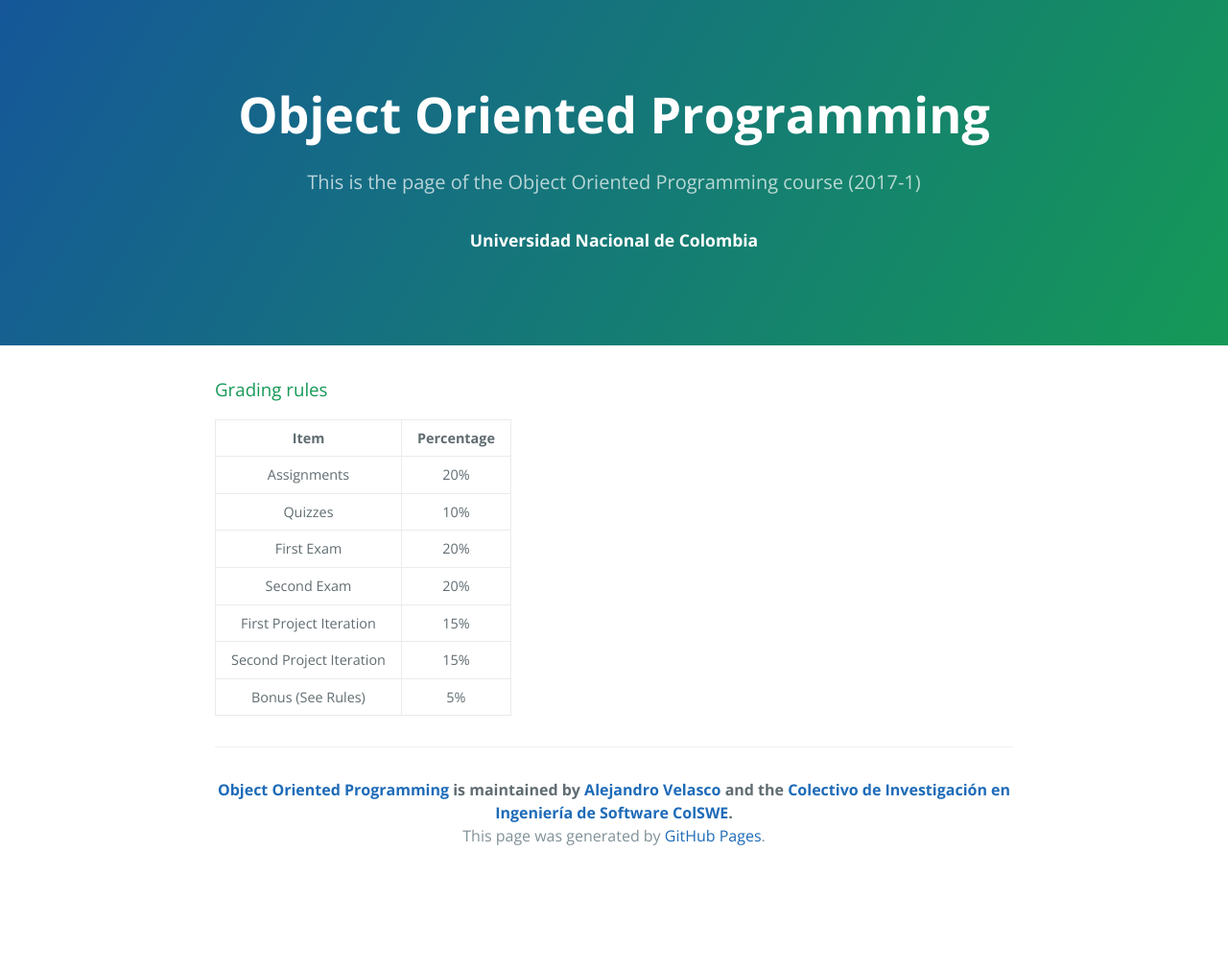
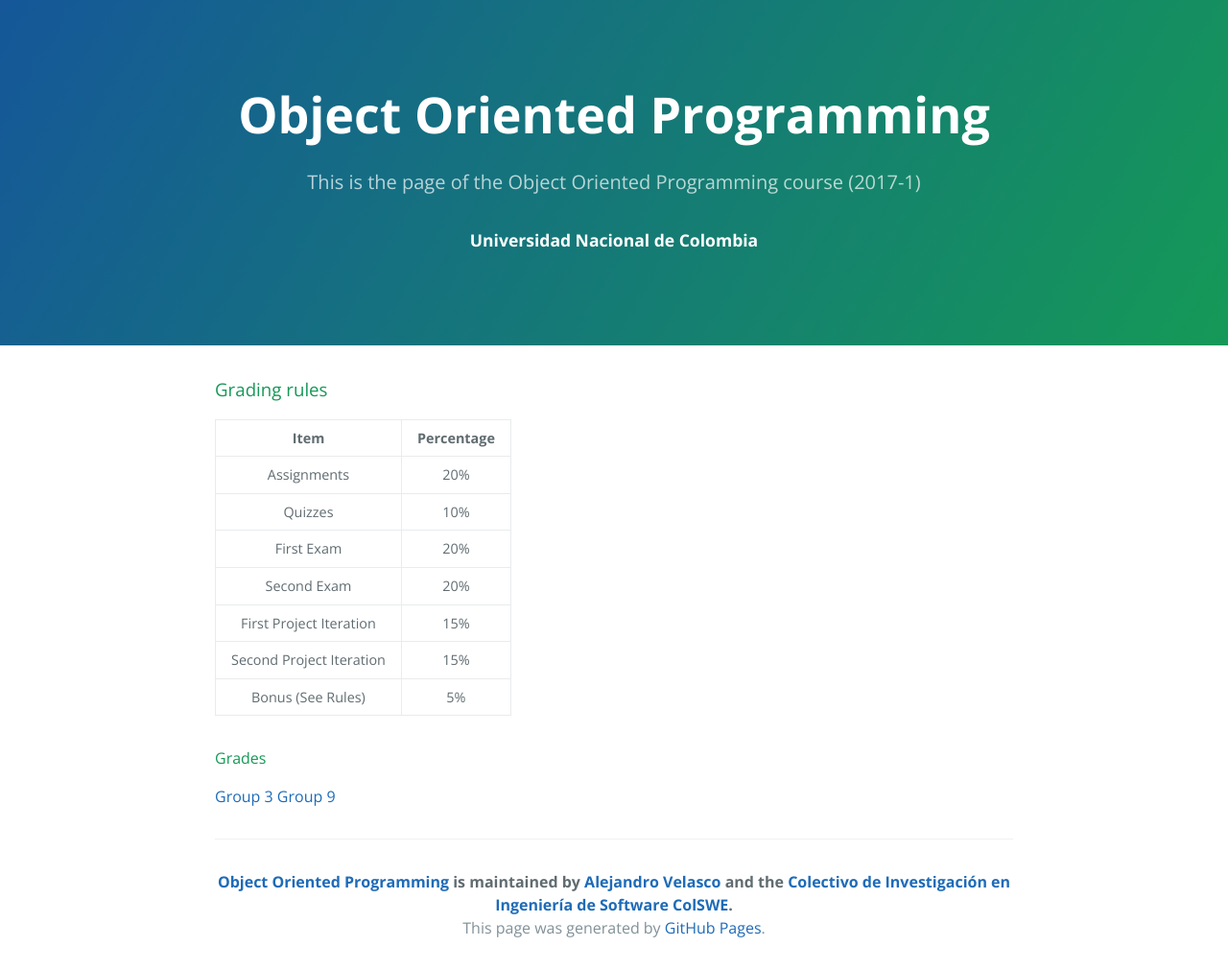
Before and after one commit to oopunal/oopunal.github.io, a Jekyll site: the page built from _posts/2017-01-7-grades.markdown, in a window 1280 px wide. Shown: the whole page at 96% size. Built offline with Jekyll 4.4.1, drawn with Linux system fonts in a browser that asks for light colours; before the commit the page ends 915 px from its top, so only the background shows below that.

Commit message:
uploaded links to grade resources

```diff
--- a/_posts/2017-01-7-grades.markdown
+++ b/_posts/2017-01-7-grades.markdown
@@ -16,3 +16,8 @@ categories: main
 |First Project Iteration|15%|
 |Second Project Iteration|15%|
 |Bonus (See Rules)|5%|
+
+#### Grades
+
+[Group 3](https://docs.google.com/spreadsheets/d/1u2y6dQFk9ZphWnegdCHpd2XuHRFq6Y6yd90zY4Q4jBU/edit?usp=sharing)
+[Group 9](https://docs.google.com/spreadsheets/d/1YwTDw3iPuF_-mxemuYoNH-PD_5BVVhxFLICOI3JvdWA/edit?usp=sharing)
```
